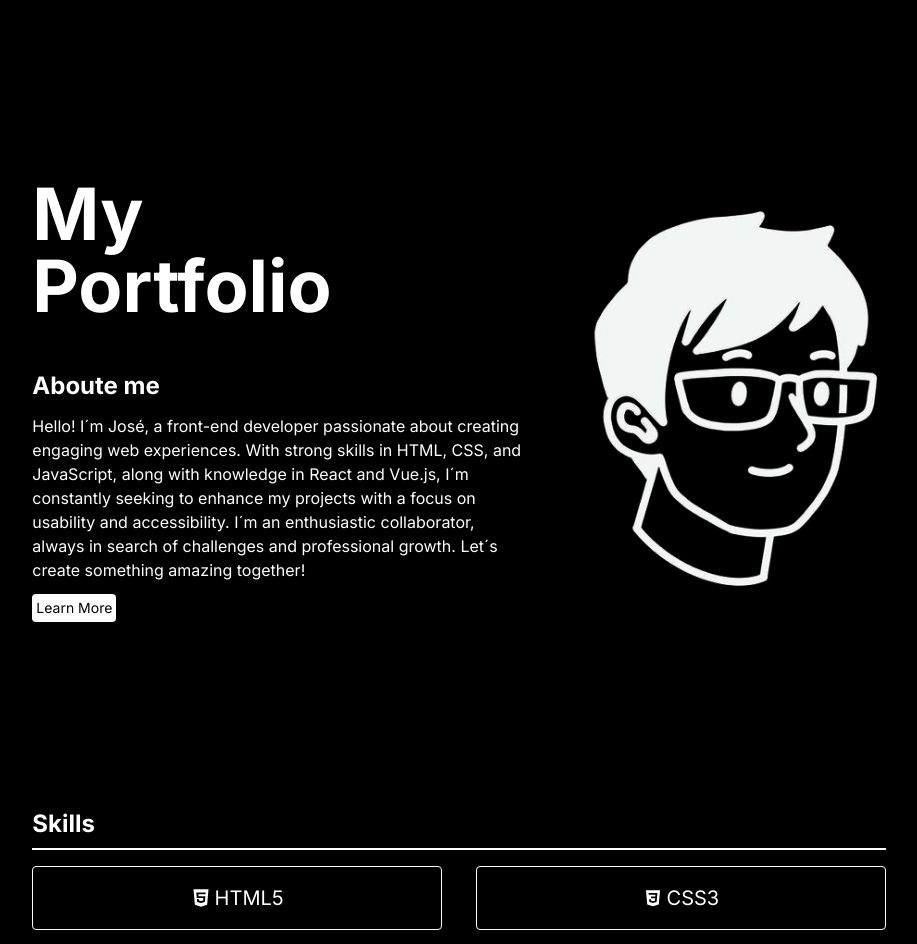
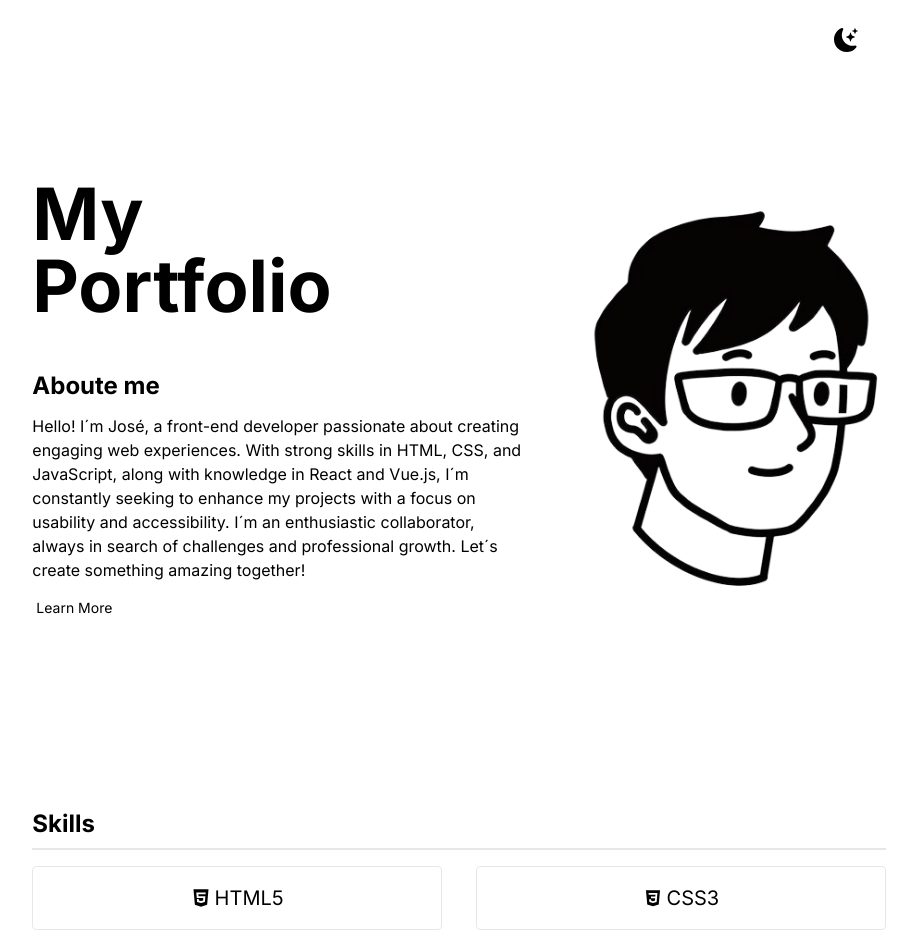
Before and after one commit to JoseAlmiroNeto/portifolio, a Next.js app: page / in a window 1280 px wide. Shown: the top 944 px of the page, without its empty margins (181-1098 px from the left). Built offline with nearby package versions, Linux system fonts and the light colour scheme.

Commit message:
theme_dark&light

```diff
--- a/src/app/globals.css
+++ b/src/app/globals.css
@@ -2,28 +2,14 @@
 @tailwind components;
 @tailwind utilities;
 
-:root {
-  --foreground-rgb: 0, 0, 0;
-  --background-start-rgb: 214, 219, 220;
-  --background-end-rgb: 255, 255, 255;
+.dark-theme {
+  background-color: #000;
+  color: #ffffff;
 }
 
-@media (prefers-color-scheme: dark) {
-  :root {
-    --foreground-rgb: 255, 255, 255;
-    --background-start-rgb: 0, 0, 0;
-    --background-end-rgb: 0, 0, 0;
-  }
-}
-
-body {
-  color: rgb(var(--foreground-rgb));
-  background: linear-gradient(
-      to bottom,
-      transparent,
-      rgb(var(--background-end-rgb))
-    )
-    rgb(var(--background-start-rgb));
+.light-theme {
+  background-color: #ffffff;
+  color: #000;
 }
 
 @layer utilities {
@@ -38,7 +24,7 @@ body {
   }
 
   .scrollbar::-webkit-scrollbar-thumb {
-    background: #5a5a5a;
+    background: transparent;
     border-radius: 100vh;
   }
 }
--- a/src/app/layout.tsx
+++ b/src/app/layout.tsx
@@ -16,7 +16,7 @@ export default function RootLayout({
 }) {
   return (
     <html lang="en">
-      <body className={`overflow-y-scroll scrollbar ${inter.className}`} style={{background: "#000", color: "#FFF"}}>{children}</body>
+      <body className={`overflow-y-scroll scrollbar ${inter.className}`}>{children}</body>
     </html>
   )
 }
--- a/src/app/page.tsx
+++ b/src/app/page.tsx
@@ -7,7 +7,7 @@ import { Contact } from "@/components/layout/Contact";
 
 export default function Home() {
   return (
-    <main className="bg-dark w-[90%] xl:w-2/3 m-auto flex flex-col justify-center">
+    <main className="w-[90%] xl:w-2/3 m-auto flex flex-col justify-center">
       <AboutMe />
       <Skills />
       <Projects />
--- /dev/null
+++ b/src/components/functions/ThemeSwitcher.tsx
@@ -0,0 +1,42 @@
+"use client";
+import { useEffect, useState } from "react";
+import { BsFillMoonStarsFill, BsSunFill } from "react-icons/bs";
+
+interface ThemeSwitcherProps {
+  initialTheme: "dark" | "light";
+  onThemeChange: (theme: "dark" | "light") => void;
+}
+
+export function ThemeSwitcher({
+  initialTheme,
+  onThemeChange,
+}: ThemeSwitcherProps) {
+  const [theme, setTheme] = useState<"dark" | "light">(initialTheme);
+
+  useEffect(() => {
+    document.documentElement.classList.add(
+      theme === "dark" ? "dark-theme" : "light-theme"
+    );
+    document.documentElement.classList.remove(
+      theme === "dark" ? "light-theme" : "dark-theme"
+    );
+    onThemeChange(theme);
+  }, [theme, onThemeChange]);
+
+  const toggleTheme = () => {
+    const newTheme = theme === "dark" ? "light" : "dark";
+    setTheme(newTheme);
+  };
+
+  return (
+    <label className="cursor-pointer absolute top-0 right-0 p-7">
+      <input
+        className="hidden"
+        type="checkbox"
+        checked={theme === "dark"}
+        onChange={toggleTheme}
+      />
+      <span>{theme === "dark" ? <BsSunFill className="h-6 w-6" /> : <BsFillMoonStarsFill className="h-6 w-6" />}</span>
+    </label>
+  );
+}
--- a/src/components/layout/AboutMe.tsx
+++ b/src/components/layout/AboutMe.tsx
@@ -1,16 +1,36 @@
+"use client";
+
 import Image from "next/image";
-import User from "../../assets/userW.png";
+import UserLight from "../../assets/userLight.png";
+import UserDark from "../../assets/userDark.png";
 import Link from "next/link";
+import { ThemeSwitcher } from "../functions/ThemeSwitcher";
+import { useState } from "react";
 
 export function AboutMe() {
+  const [currentTheme, setCurrentTheme] = useState<"dark" | "light">("light");
+
+  const handleThemeChange = (theme: "dark" | "light") => {
+    setCurrentTheme(theme);
+  };
+
   return (
-    <main className="py-12 xs:py-40 xl:py-0 xl:h-screen flex items-center justify-between" data-aos="fade-down">
+    <main
+      className="py-12 xs:py-40 xl:py-0 xl:h-screen flex items-center justify-between relative"
+      data-aos="fade-down"
+    >
+      <ThemeSwitcher
+        initialTheme={currentTheme}
+        onThemeChange={handleThemeChange}
+      />
       <div className="w-[58%] space-y-12 2xl:space-y-16">
         <h1 className="text-5xl xs:text-7xl 2xl:text-9xl font-bold">
           My <br /> Portfolio
         </h1>
         <div className="flex flex-col items-start space-y-3 2xl:space-y-4">
-          <h2 className="text-lg xs:text-2xl 2xl:text-4xl font-bold">Aboute me</h2>
+          <h2 className="text-lg xs:text-2xl 2xl:text-4xl font-bold">
+            Aboute me
+          </h2>
           <p className="text-xs xs:text-base 2xl:text-2xl">
             Hello! I´m José, a front-end developer passionate about creating
             engaging web experiences. With strong skills in HTML, CSS, and
@@ -20,17 +40,29 @@ export function AboutMe() {
             challenges and professional growth. Let´s create something amazing
             together!
           </p>
-          <Link href="https://github.com/JoseAlmiroNeto" target="_blank" className="bg-white text-black text-sm 2xl:text-base p-1 2xl:px-3 2xl:py-2 rounded" >
+          <Link
+            href="https://github.com/JoseAlmiroNeto"
+            target="_blank"
+            className="bg-white text-black text-sm 2xl:text-base p-1 2xl:px-3 2xl:py-2 rounded"
+          >
             Learn More
           </Link>
         </div>
       </div>
 
-      <Image
-        src={User}
-        alt="user"
-        className="w-[35%] max-h-full object-contain"
-      />
+      {currentTheme === "dark" ? (
+        <Image
+          src={UserLight}
+          alt="user"
+          className="w-[35%] max-h-full object-contain"
+        />
+      ) : (
+        <Image
+          src={UserDark}
+          alt="user"
+          className="w-[35%] max-h-full object-contain"
+        />
+      )}
     </main>
   );
 }
--- a/src/components/layout/Projects.tsx
+++ b/src/components/layout/Projects.tsx
@@ -37,7 +37,7 @@ export function Projects() {
                       return (
                         <p
                           key={index}
-                          className="bg-white rounded py-[2px] px-1 text-xs 2xl:text-base"
+                          className="bg-zinc-50 rounded py-[2px] px-1 text-xs 2xl:text-base"
                         >
                           {tag}
                         </p>
--- a/src/components/layout/Skills.tsx
+++ b/src/components/layout/Skills.tsx
@@ -7,11 +7,14 @@ export function Skills() {
   return (
     <main data-aos="fade-right">
       <SubTitle>Skills</SubTitle>
-      <Separetor className="h-[2px] w-full bg-white" />
+      <Separetor className="h-[2px] w-full" />
       <div className="w-full flex flex-wrap justify-between gap-4 py-4">
         {Languages.map((language, index) => {
           return (
-            <Card className="w-[46%] xs:w-[48%] h-10 xs:h-16 text-base xs:text-xl 2xl:text-2xl gap-1" key={index}>
+            <Card
+              className="w-[46%] xs:w-[48%] h-10 xs:h-16 text-base xs:text-xl 2xl:text-2xl gap-1"
+              key={index}
+            >
               {language.icon} {language.language}
             </Card>
           );
--- a/src/components/ui/Card.tsx
+++ b/src/components/ui/Card.tsx
@@ -10,7 +10,7 @@ export function Card({ children, className }: ICard) {
   return (
     <div
       className={twMerge(
-        "h-16 flex items-center justify-center border border-white rounded cursor-default hover:scale-105 hover:transition-transform",
+        "h-16 flex items-center justify-center border rounded cursor-default hover:scale-105 hover:transition-transform",
         className
       )}
     >
--- a/src/components/ui/CardLarge.tsx
+++ b/src/components/ui/CardLarge.tsx
@@ -10,7 +10,7 @@ export function CardLarge({ children, className }: ICard) {
   return (
     <div
       className={twMerge(
-        "w-full min-[780px]:w-[48%] h-80 2xl:h-[30rem] flex flex-col text-2xl border border-white rounded hover:scale-105 hover:transition-transform",
+        "w-full min-[780px]:w-[48%] h-80 2xl:h-[30rem] flex flex-col text-2xl border rounded hover:scale-105 hover:transition-transform",
         className
       )}
     >
--- a/src/components/ui/Separetor.tsx
+++ b/src/components/ui/Separetor.tsx
@@ -6,6 +6,6 @@ interface ISeparetor {
 
 export function Separetor({ className }: ISeparetor) {
   return (
-    <div className={twMerge("w-20 h-1 bg-black dark:bg-white", className)} />
+    <div className={twMerge("w-20 h-1 border", className)} />
   );
 }
```
Also changed, not shown: src/assets/userDark.png (added), src/assets/userLight.png (renamed from src/assets/userW.png).
